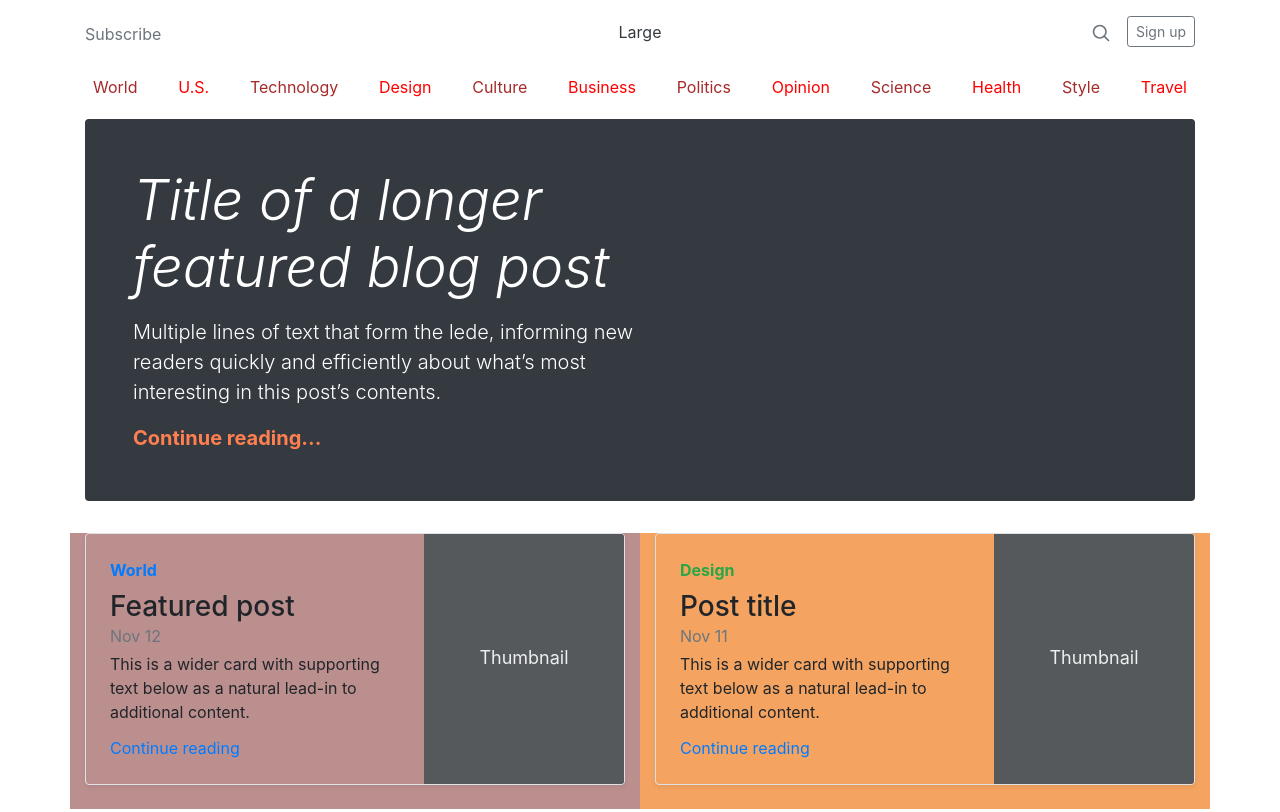
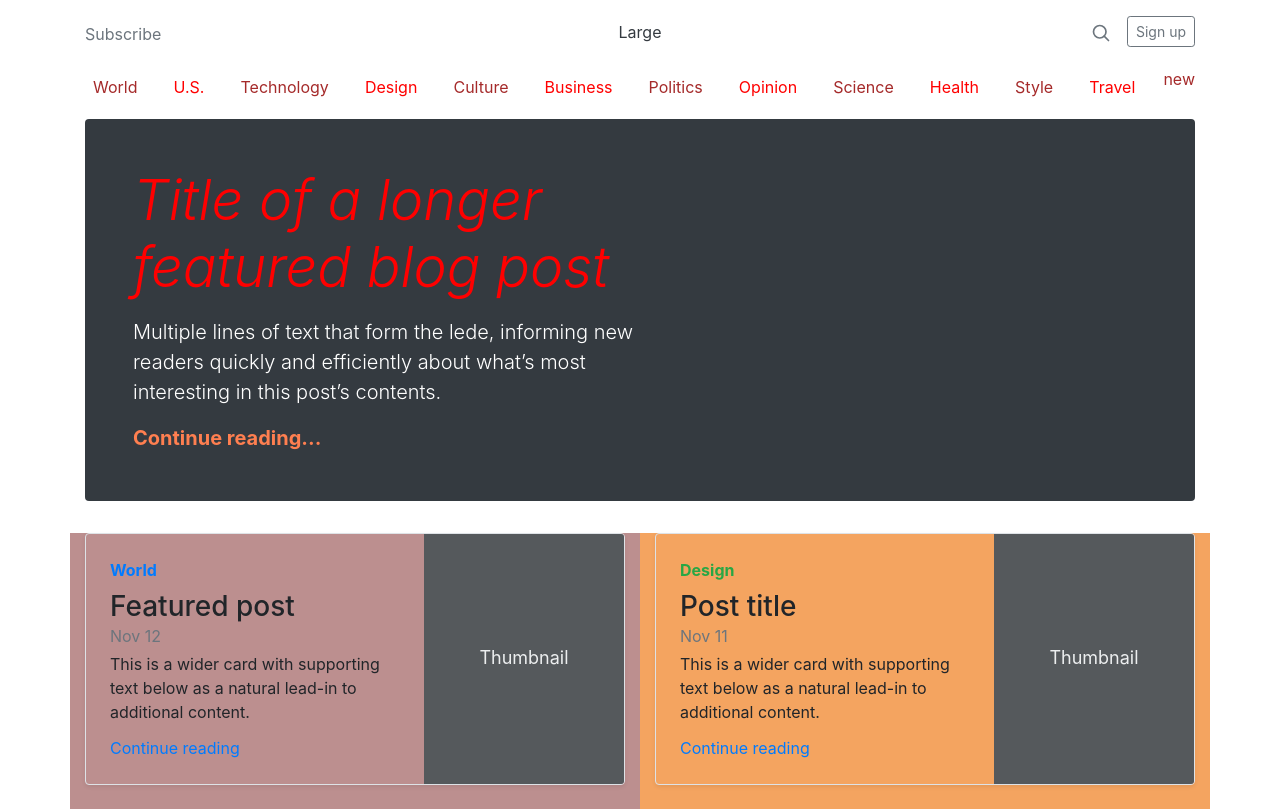
Before and after one commit to silviualexm/M2D7homework, a plain HTML site: page index.html in a window 1280 px wide. Shown: the top 812 px of the page. Drawn offline with nearby package versions, Linux system fonts and the light colour scheme.

Commit message:
add js exercises

```diff
--- a/index.html
+++ b/index.html
@@ -491,6 +491,27 @@
         EX19) Write a function and attach it to the "Older" button, to remove the last Blog Post
         EX20) Write an alert with the name of the author every time the user hover with the mouse over an author name
     */
+
+    function addLink () {
+        let newa = document.createElement('a')
+        newa.innerText = "new"
+        let nav = document.querySelectorAll('.nav')[0]
+        nav.appendChild(newa)
+    }
+    addLink()
+
+    function changeTitleColor () {
+        let title = document.getElementsByTagName('h1')[0]
+        title.style.color = "red"
+    }
+    changeTitleColor()
+
+    function changeJumboColor () {
+        let jumbo = document.getElementsByClassName('jumbotron')[0]
+        jumbo.style.backgroundColor = "lightblue"
+        jumbo.className.remove('bg-dark')
+    }
+    changeJumboColor()
     </script>
   </body>
 </html>
```
